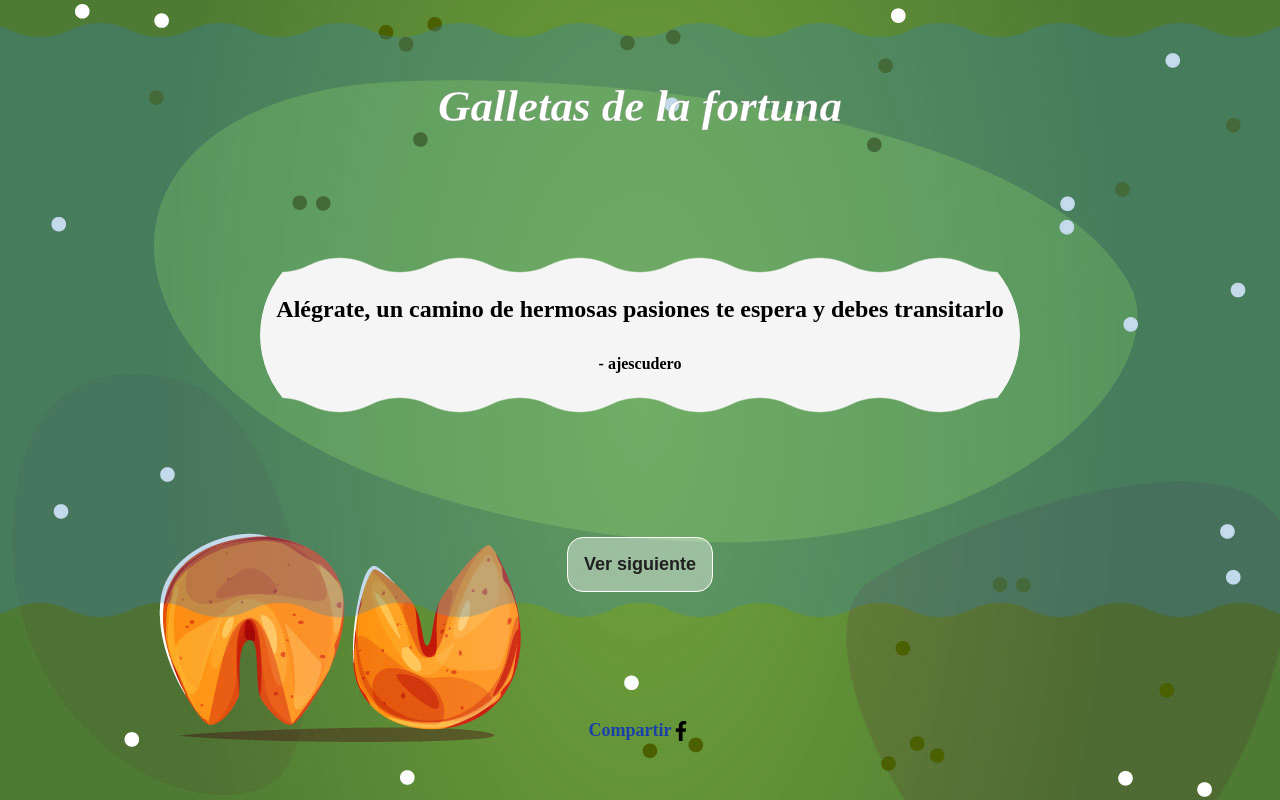
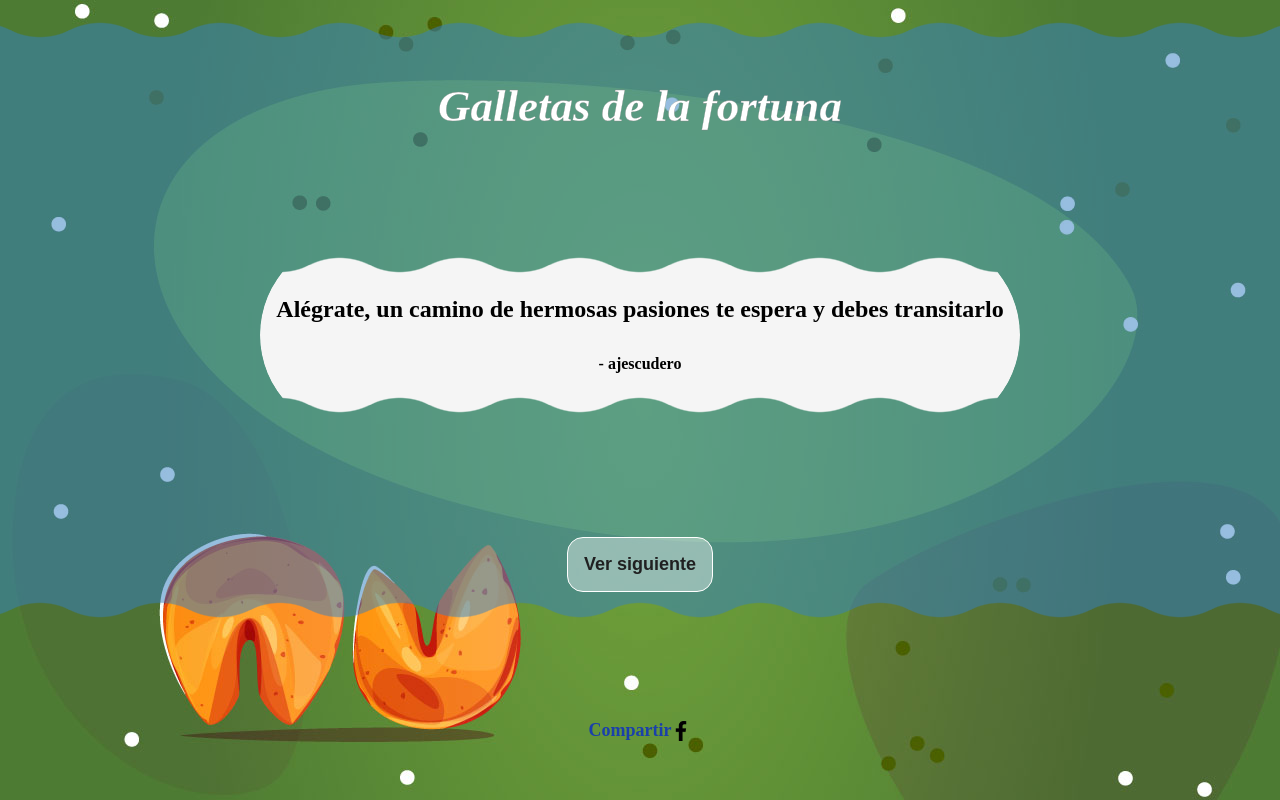
Before and after one commit to jhojangit/React_Academlo_project1, a React (Vite) app: page / in a window 1280 px wide. Built offline with nearby package versions, Linux system fonts and the light colour scheme.

Commit message:
Background opacidad media

```diff
--- a/src/App.css
+++ b/src/App.css
@@ -13,7 +13,7 @@
 }
 
 .container{
-    background-color: rgba(53, 129, 195, 0.285);
+    background-color: rgba(53, 129, 195, 0.512);
     display: flex;
     flex-direction: column;
     padding: 3rem;
```
